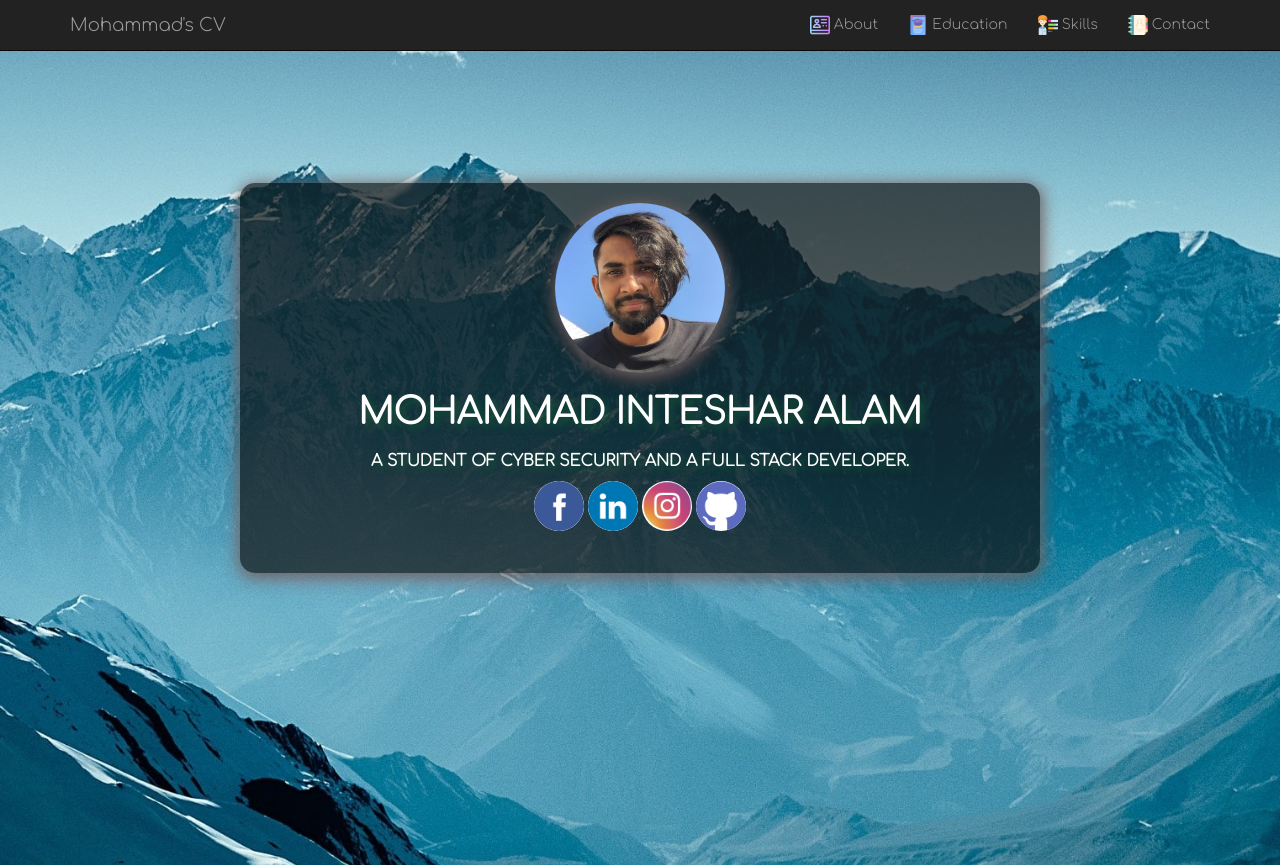
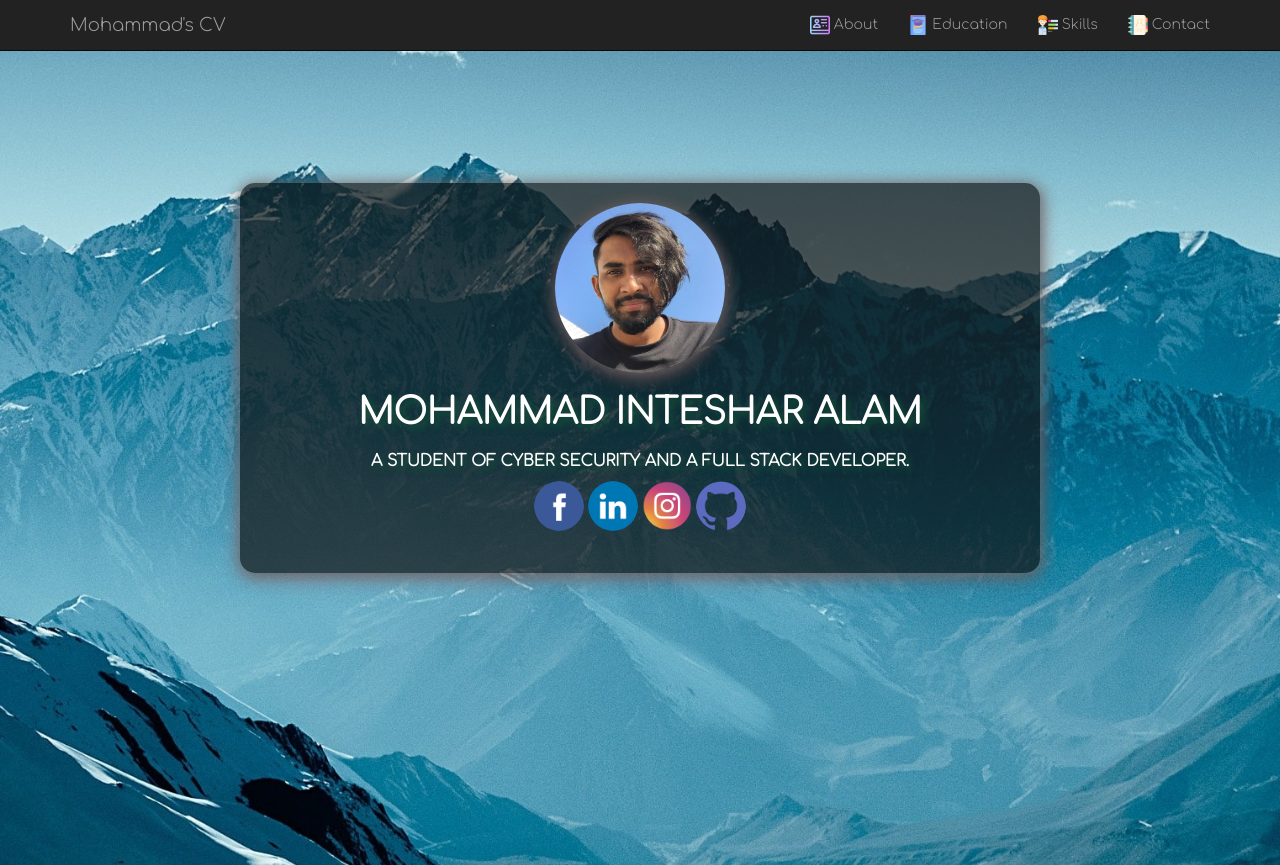
Before and after one commit to inteshar/Portfolio, a PHP site: page / in a window 1280 px wide. Shown: the top 865 px of the page. Run offline with PHP 8.4, Linux system fonts and the light colour scheme.

Commit message:
Update style.css

```diff
--- a/style.css
+++ b/style.css
@@ -113,7 +113,6 @@ body{
 #button img{
       width: 50px;
       height: 50px;
-      background-color: #fff;
 }
 .nav-img img{
       width: 20px;
```
